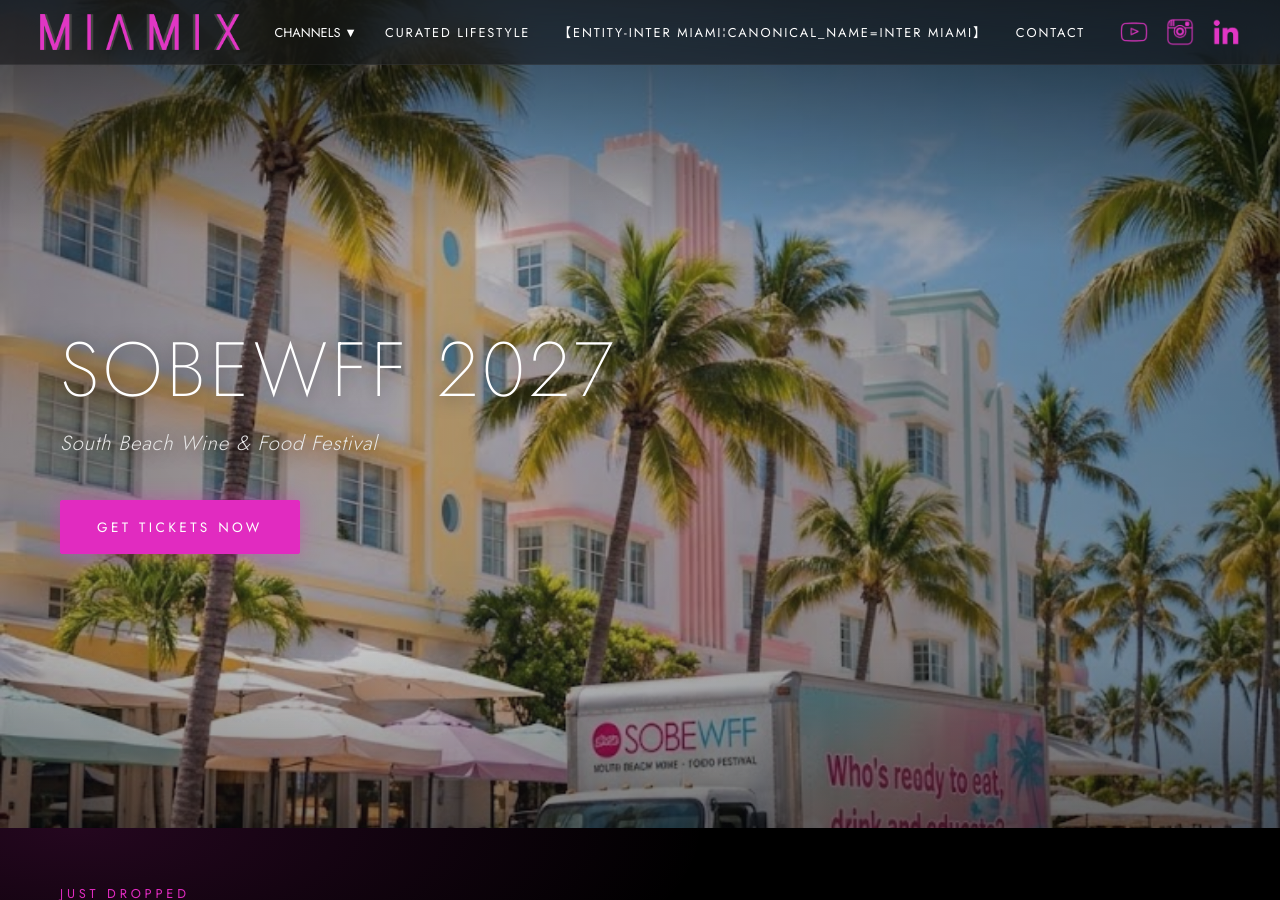
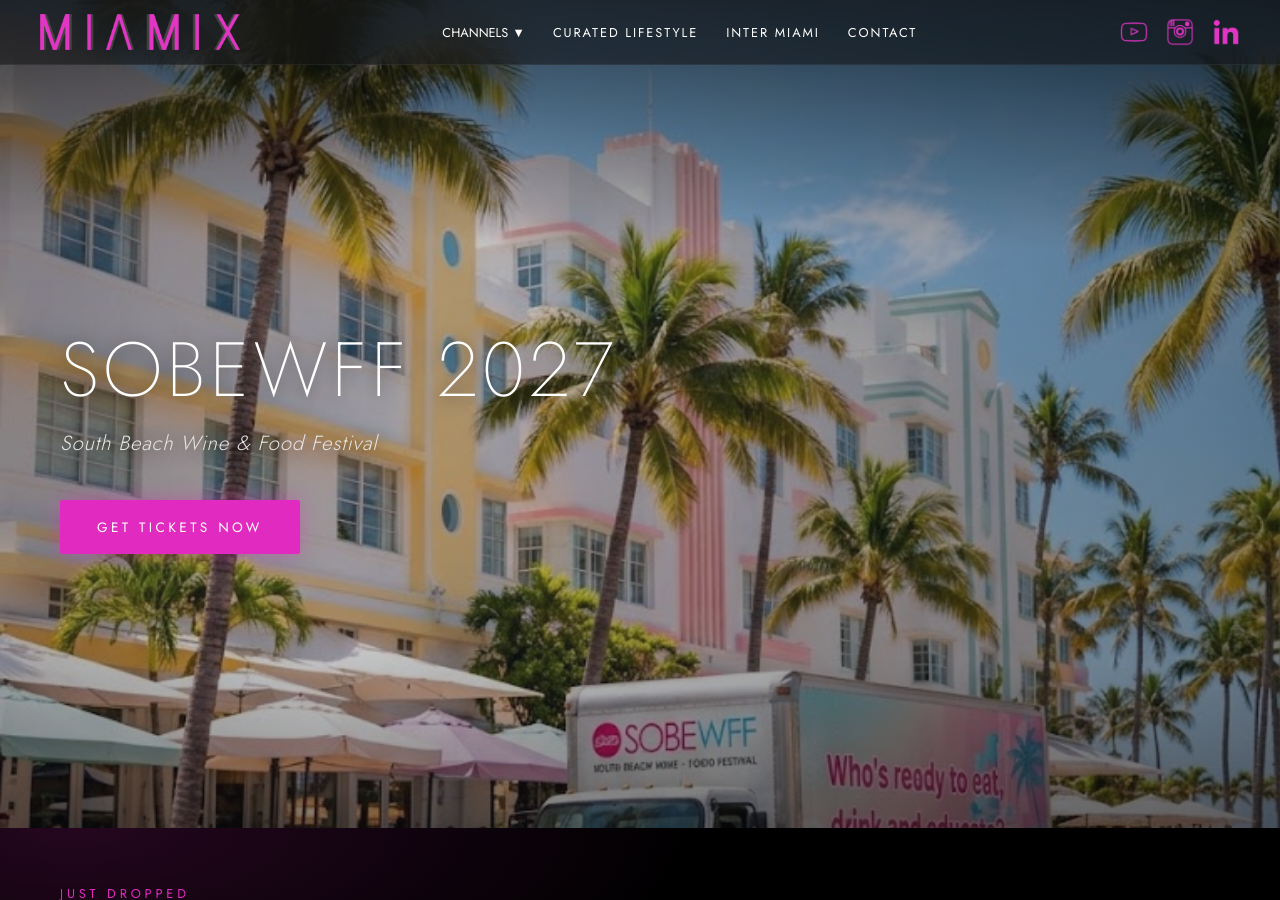
Before and after one commit to MIAMIX-io/MIAMIX.VIP-Site, a Jekyll site: the page built from index.html, in a window 1280 px wide and 900 px high. Built offline with Jekyll 4.4.1, drawn with Linux system fonts in a browser that asks for light colours.

Commit message:
Update INTER MIAMI link text for consistency

```diff
--- a/_includes/header.html
+++ b/_includes/header.html
@@ -25,7 +25,7 @@
                 </ul>
             </li>
             <li class="nav-item"><a href="/curated-lifestyle">CURATED LIFESTYLE</a></li>
-            <li class="nav-item"><a href="/inter-miami">【entity-INTER MIAMI¦canonical_name=INTER MIAMI】</a></li>
+            <li class="nav-item"><a href="/inter-miami">INTER&nbsp;MIAMI</a></li>
             <li class="nav-item"><a href="/contact">CONTACT</a></li>
         </ul>
     </nav>
```
